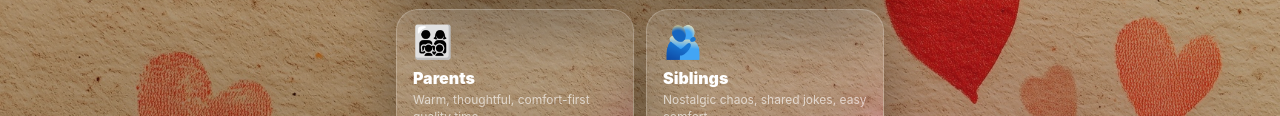
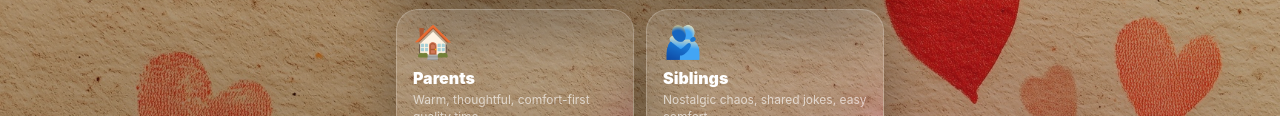
Before and after one commit to paulaniket2015-svg/Its-s-Date, a plain HTML site: page index.html in a window 1280 px wide. Shown: the part 436-552 px from the top of the page. Drawn offline with nearby package versions, Linux system fonts and the light colour scheme.

Commit message:
Update index.html

```diff
--- a/index.html
+++ b/index.html
@@ -254,7 +254,7 @@
         <div class="em">🧑‍🤝‍🧑</div><h2>Friends</h2><p>Colorful plans, loud laughs, zero awkwardness.</p><div class="shine"></div>
       </article>
       <article class="card" data-vibe="parents" onclick="pickVibe('parents')">
-        <div class="em">👨‍👩‍👧‍👦</div><h2>Parents</h2><p>Warm, thoughtful, comfort-first quality time.</p><div class="shine"></div>
+        <div class="em">🏠</div><h2>Parents</h2><p>Warm, thoughtful, comfort-first quality time.</p><div class="shine"></div>
       </article>
       <article class="card" data-vibe="siblings" onclick="pickVibe('siblings')">
         <div class="em">🫂</div><h2>Siblings</h2><p>Nostalgic chaos, shared jokes, easy comfort.</p><div class="shine"></div>
```
